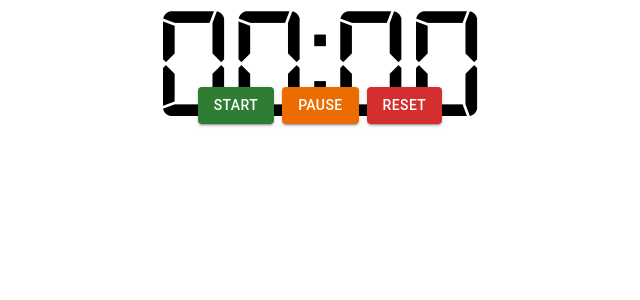
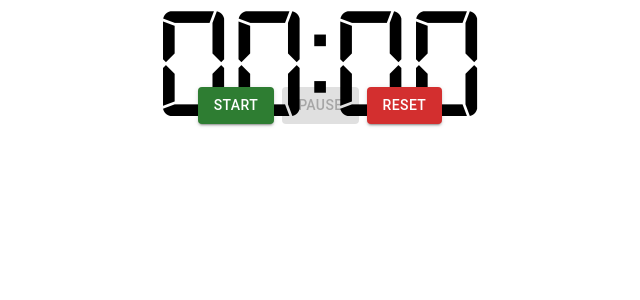
Before and after one commit to austinbooth/pomodoro, a React (Create React App) app: page / in a window 1280 px wide. Shown: the top 300 px of the page, without its empty margins (320-960 px from the left). Built offline with nearby package versions, Linux system fonts and the light colour scheme.

Commit message:
ensures the start and pause buttons have the correct disabled state at the start, and adds test for this

```diff
--- a/src/components/ControlButtons.tsx
+++ b/src/components/ControlButtons.tsx
@@ -10,8 +10,22 @@ interface Props {
 
 const ControlButtons: FC<Props> = ({state, start, pause}) => (
   <div id='control-btns'>
-    <Button variant='contained' color='success' onClick={start} disabled={state === 'started'}>Start</Button>
-    <Button variant='contained' color='warning' onClick={pause} disabled={state === 'paused'}>Pause</Button>
+    <Button
+      variant='contained'
+      color='success'
+      onClick={start}
+      disabled={state === 'started'}
+    >
+      Start
+    </Button>
+    <Button
+      variant='contained'
+      color='warning'
+      onClick={pause}
+      disabled={state === 'paused' || state === 'not-started'}
+    >
+      Pause
+    </Button>
     <Button variant='contained' color='error'>Reset</Button>
   </div>
 )
```
Also changed, not shown: 1 other file (tests, documents, lock files or other folders).
